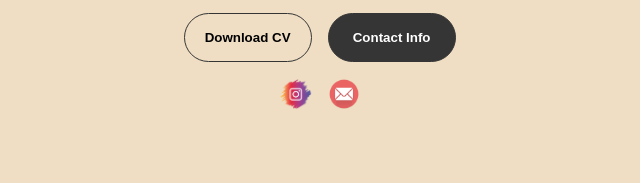
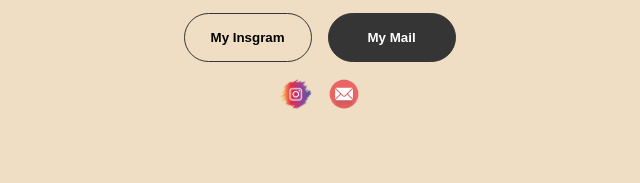
Before and after one commit to SORAWITl/Portfolio-SORAWIT, a plain HTML site: page index.html in a window 1280 px wide. Shown: the part 511-694 px from the top of the page, 553-1193 px from the left. Drawn offline with Linux system fonts and the light colour scheme.

Commit message:
Up code 5
up up up up up

```diff
--- a/index.html
+++ b/index.html
@@ -49,10 +49,10 @@
             class="btn btn-color-2"
             onclick="window.open('./assets/resume-example.pdf')"
           >
-            Download CV
+          My Insgram
           </button>
           <button class="btn btn-color-1" onclick="location.href='./#contact'">
-            Contact Info
+            My Mail
           </button>
         </div>
         <div id="socials-container">
```
